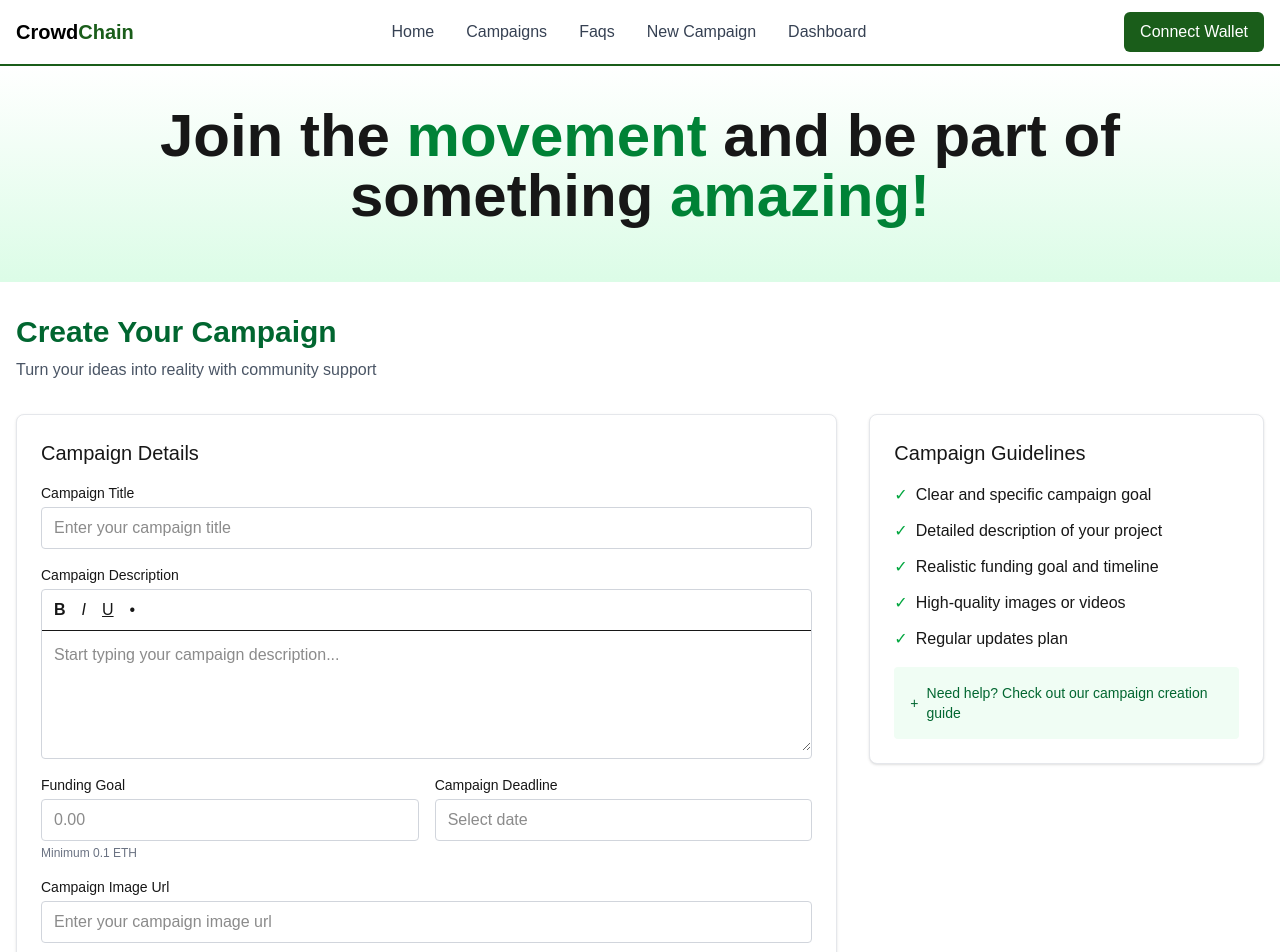
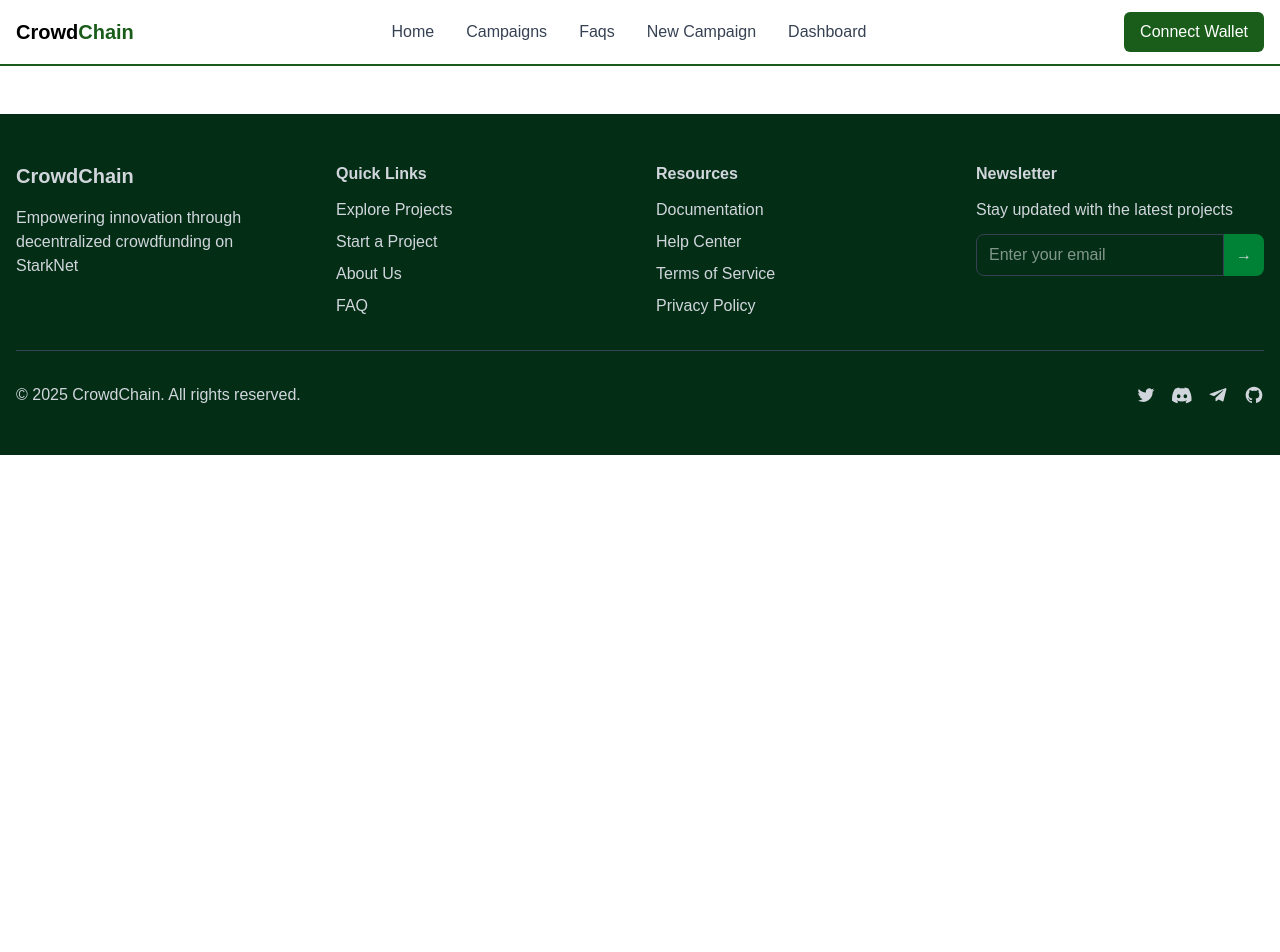
Before and after one commit to alexohre/crowdchain, a Next.js app: page /campaign in a window 1280 px wide. Shown: the top 952 px of the page. After the commit the page ends 800 px from the top, so only its background shows below. Built offline with nearby package versions, Linux system fonts and the light colour scheme.

Commit message:
feat: add footer component

```diff
--- a/app/campaign/page.tsx
+++ b/app/campaign/page.tsx
@@ -1,130 +1,11 @@
-// import Navbar from '../components/Navbar'
-import Footer from '../components/Footer';
+import Footer from "../components/Footer"
 
-export default function CreateCampaign() {
-  return (
-    <>
-      {/* <div className="bg-gradient-to-b from-white to-green-60 py-10"> */}
-      <div className="bg-gradient-to-b from-white to-green-100 py-10">
+function Home() {
+    return (
+      <div>
+          <Footer/>
+      </div>
+    )
+  }
 
-        <div className="container mx-auto px-4">
-        <h1 className="text-5xl md:text-6xl font-bold text-center mb-4">
-            Join the <span className="text-green-700">movement</span> and be part of <br />
-            something <span className="text-green-700">amazing!</span>
-        </h1>
-
-        </div>
-      </div>
-
-      <div className="container mx-auto px-4 py-8">
-        <h2 className="text-3xl font-bold text-green-800 mb-2">Create Your Campaign</h2>
-        <p className="text-gray-600 mb-8">Turn your ideas into reality with community support</p>
-
-        <div className="grid grid-cols-1 md:grid-cols-3 gap-8">
-          <div className="md:col-span-2">
-            <div className="bg-white p-6 rounded-lg shadow-sm border border-gray-200">
-              <h3 className="text-xl font-medium mb-4">Campaign Details</h3>
-
-              <div className="mb-4">
-                <label className="block text-sm font-medium mb-1">Campaign Title</label>
-                <input
-                  type="text"
-                  placeholder="Enter your campaign title"
-                  className="w-full px-3 py-2 border border-gray-300 rounded focus:outline-none focus:ring-1 focus:ring-green-500"
-                />
-              </div>
-
-              <div className="mb-4">
-                <label className="block text-sm font-medium mb-1">Campaign Description</label>
-                <div className="border border-gray-300 rounded overflow-hidden">
-                  <div className="flex space-x-4 px-3 py-2 border-b">
-                    <button className="font-bold">B</button>
-                    <button className="italic">I</button>
-                    <button className="underline">U</button>
-                    <button>•</button>
-                  </div>
-                  <textarea
-                    placeholder="Start typing your campaign description..."
-                    className="w-full p-3 focus:outline-none min-h-[120px]"
-                  ></textarea>
-                </div>
-              </div>
-
-              <div className="grid grid-cols-2 gap-4 mb-4">
-                <div>
-                  <label className="block text-sm font-medium mb-1">Funding Goal</label>
-                  <input
-                    type="text"
-                    placeholder="0.00"
-                    className="w-full px-3 py-2 border border-gray-300 rounded focus:outline-none focus:ring-1 focus:ring-green-500"
-                  />
-                  <div className="text-xs text-gray-500 mt-1">Minimum 0.1 ETH</div>
-                </div>
-
-                <div>
-                  <label className="block text-sm font-medium mb-1">Campaign Deadline</label>
-                  <input
-                    type="text"
-                    placeholder="Select date"
-                    className="w-full px-3 py-2 border border-gray-300 rounded focus:outline-none focus:ring-1 focus:ring-green-500"
-                  />
-                </div>
-              </div>
-
-              <div className="mb-6">
-                <label className="block text-sm font-medium mb-1">Campaign Image Url</label>
-                <input
-                  type="text"
-                  placeholder="Enter your campaign image url"
-                  className="w-full px-3 py-2 border border-gray-300 rounded focus:outline-none focus:ring-1 focus:ring-green-500"
-                />
-              </div>
-
-              <button className="bg-green-800 text-white font-medium py-2 px-6 rounded hover:bg-green-700 transition-colors">
-                Launch Campaign
-              </button>
-            </div>
-          </div>
-
-          <div>
-            <div className="bg-white p-6 rounded-lg shadow-sm border border-gray-200">
-              <h3 className="text-xl font-medium mb-4">Campaign Guidelines</h3>
-
-              <ul className="space-y-3">
-                <li className="flex items-start">
-                  <span className="text-green-600 mr-2">✓</span>
-                  <span>Clear and specific campaign goal</span>
-                </li>
-                <li className="flex items-start">
-                  <span className="text-green-600 mr-2">✓</span>
-                  <span>Detailed description of your project</span>
-                </li>
-                <li className="flex items-start">
-                  <span className="text-green-600 mr-2">✓</span>
-                  <span>Realistic funding goal and timeline</span>
-                </li>
-                <li className="flex items-start">
-                  <span className="text-green-600 mr-2">✓</span>
-                  <span>High-quality images or videos</span>
-                </li>
-                <li className="flex items-start">
-                  <span className="text-green-600 mr-2">✓</span>
-                  <span>Regular updates plan</span>
-                </li>
-              </ul>
-
-              <div className="mt-4 bg-green-50 p-4 rounded">
-                <p className="flex items-center text-sm text-green-800">
-                  <span className="mr-2">+</span>
-                  Need help? Check out our campaign creation guide
-                </p>
-              </div>
-            </div>
-          </div>
-        </div>
-      </div>
-
-      <Footer/>
-    </>
-  )
-}
+  export default Home
```
